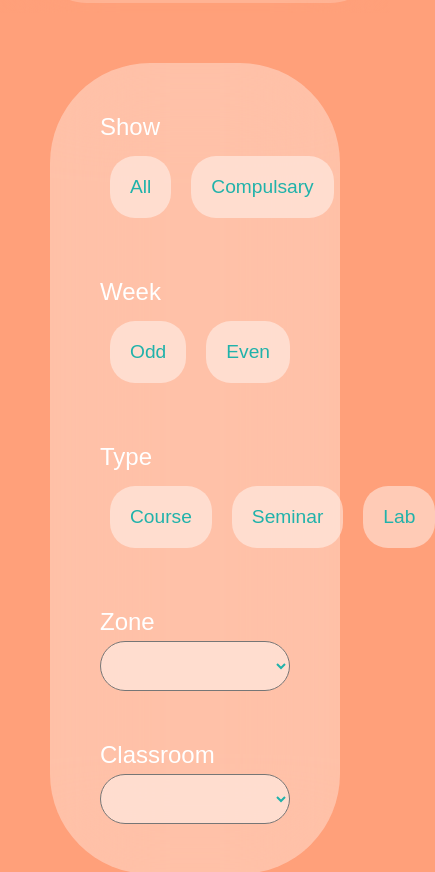
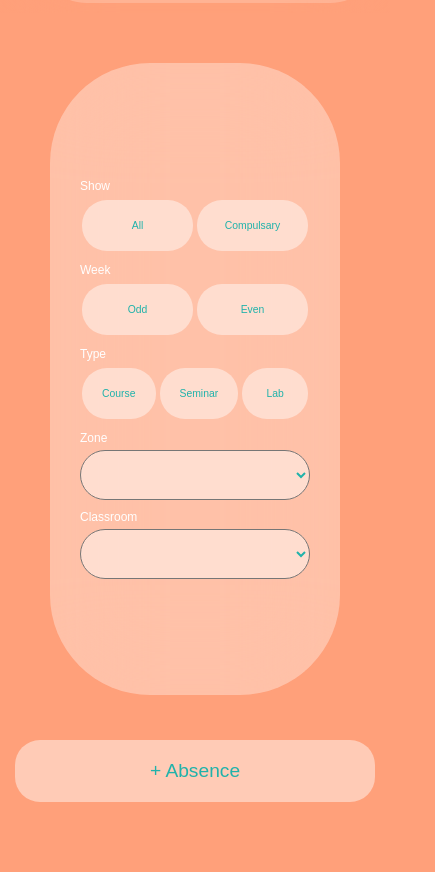
Before and after one commit to nyestemiki/Timetable-frontend, a React (Create React App) app: page / in a window 390 px wide. Shown: the part 831-1703 px from the top of the page, 435 px wide, since content can reach past the window. Built offline with nearby package versions, Linux system fonts and the light colour scheme.

Commit message:
Mobile screen adjustments

```diff
--- a/src/components/styles/DisplayStyles.js
+++ b/src/components/styles/DisplayStyles.js
@@ -39,12 +39,20 @@ const DisplayStyleContainer = styled.div`
 
 const Area = styled.div`
     margin: 25px;
+
+    @media screen and (max-width: 850px) {
+        margin: 5px;
+    }
 `;
 
 const AreaTitle = styled.div`
     color: white;
     font-size: 1.5rem;
     margin-bottom: 5px;
+
+    @media screen and (max-width: 850px) {
+        font-size: .75rem;
+    }
 `;
 
 const Buttons = styled.div`
@@ -68,6 +76,11 @@ const Button = styled.div`
     &:hover, &:focus {
         background-color: rgba(255, 255, 255, 0.85);
         box-shadow: 0 0 10px rgba(0, 0, 0, 0.2);
+    }
+
+    @media screen and (max-width: 850px) {
+        font-size: .65rem;
+        margin: 2px;
     }
 `;
 
```
